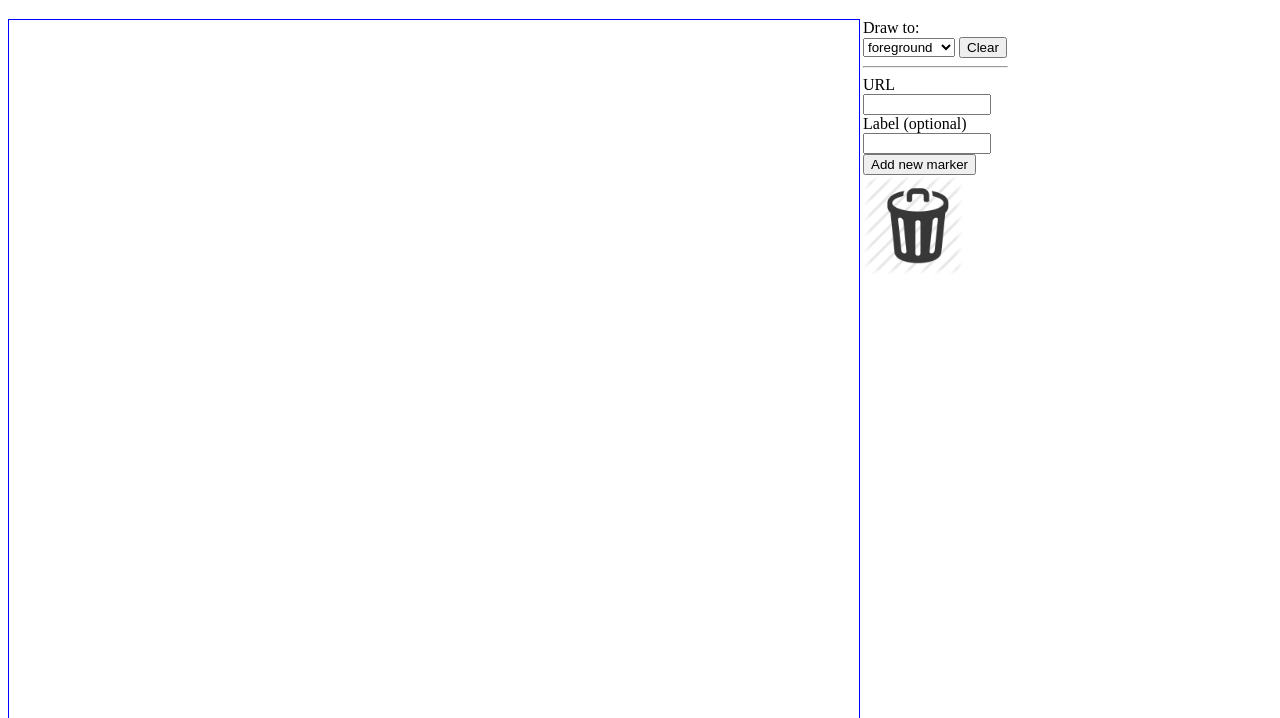
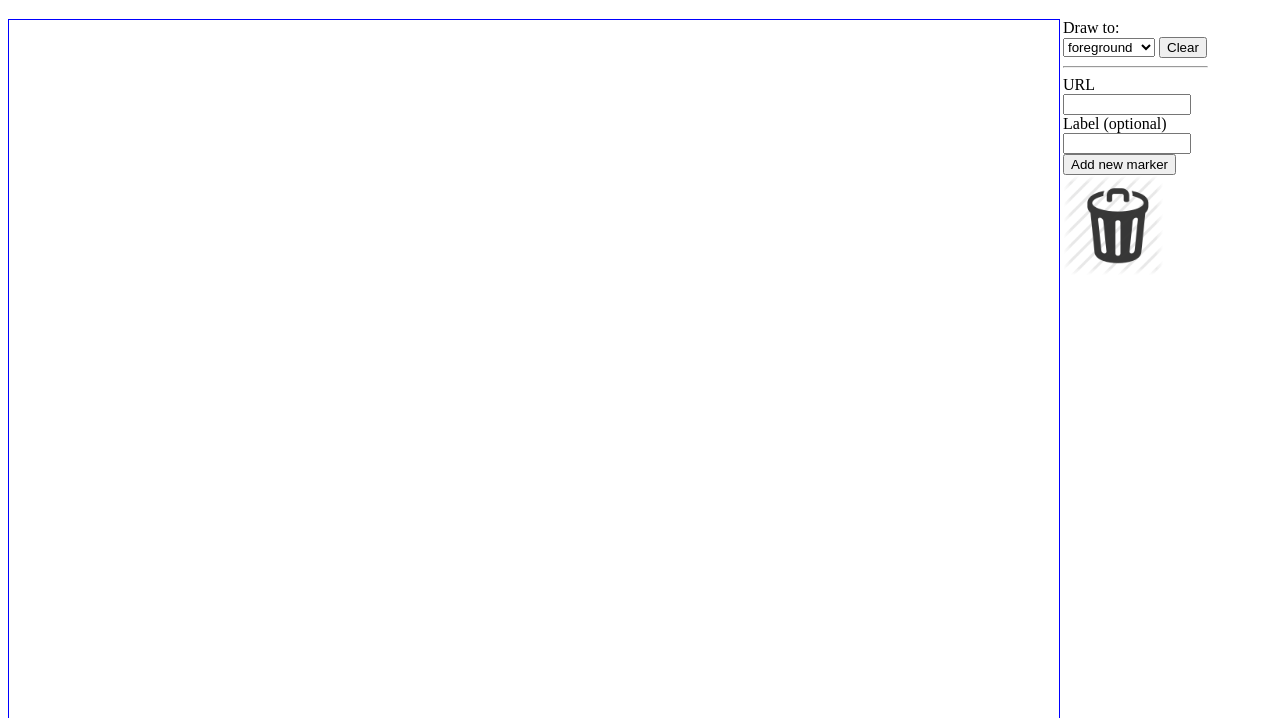
Before and after one commit to bloer/tabletop, a website: page static/index.html in a window 1280 px wide. Shown: the part 61-779 px from the top of the page. Drawn offline with nearby package versions, Linux system fonts and the light colour scheme; no server answers.

Commit message:
a few more style changes

```diff
--- a/static/index.html
+++ b/static/index.html
@@ -38,8 +38,8 @@
   <link rel="stylesheet" type="text/css" href="http://code.jquery.com/ui/1.11.2/themes/mint-choc/jquery-ui.css">
 
   <style>
-    #main {width:1000px; height:700px}
-    #whiteboard-container {width:850px; height:100%; float:left; border:1px solid blue}
+    #main {width:1200px; height:700px}
+    #whiteboard-container {width:1050px; height:100%; float:left; border:1px solid blue}
     #sideboard {width:145px; height:100%; float:right}
     #sideboard input,label {width:120px}
     #whiteboard_bg { z-index:-1 }
--- a/static/tabletopclient.js
+++ b/static/tabletopclient.js
@@ -30,7 +30,7 @@ function placemarker(markerdata){
     .append("<img src='"+markerdata.url+"'/>")
     .append("<div class='markerbase'>"+markerdata.label+"</div>")
     .appendTo("#whiteboard-container")
-    .resizable({aspectRatio:true, autoHide: true, stop:function(){ sendmarkerupdate($(this)); } })
+    .resizable({aspectRatio:true, autoHide: false, stop:function(){ sendmarkerupdate($(this)); } })
     .draggable({stack:'.marker', stop:function(){ sendmarkerupdate($(this)); } })
     .on('mousedown',function(event){ event.stopPropagation(); })
     .show("scale");
```
